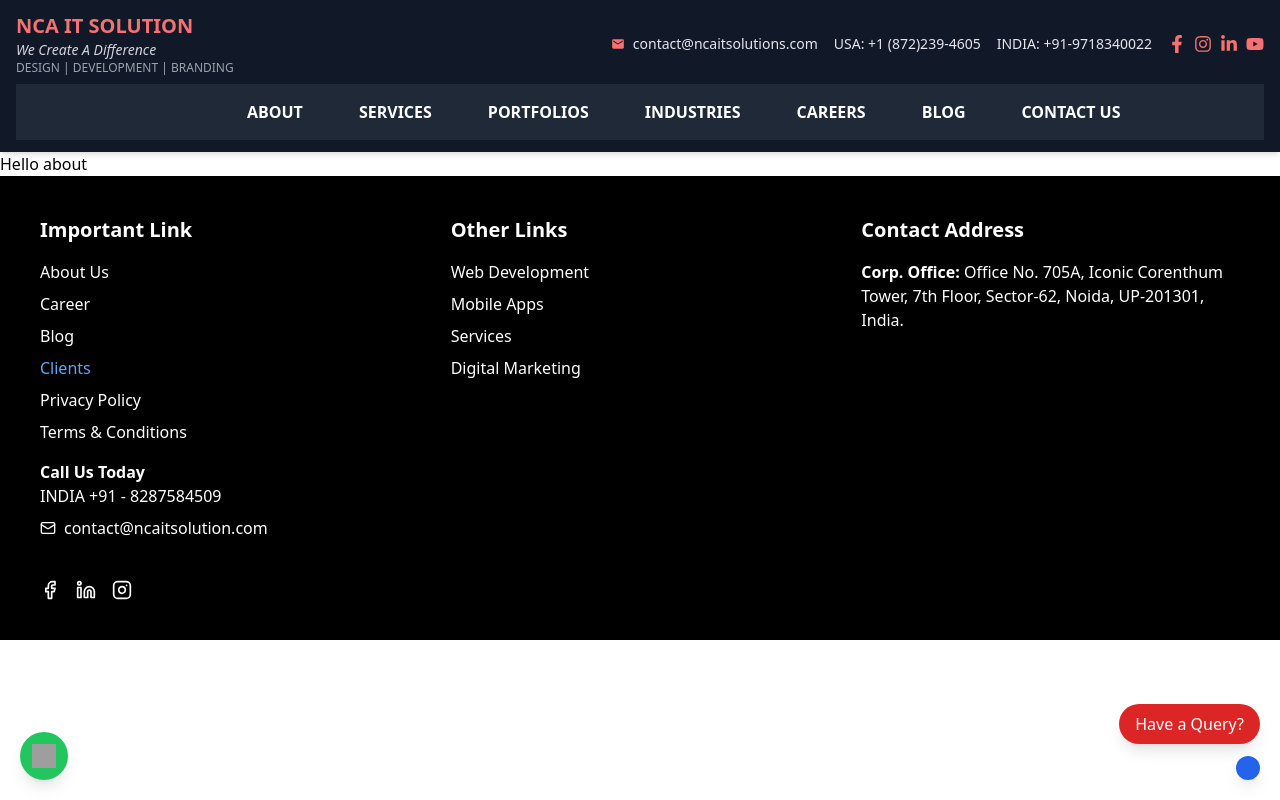
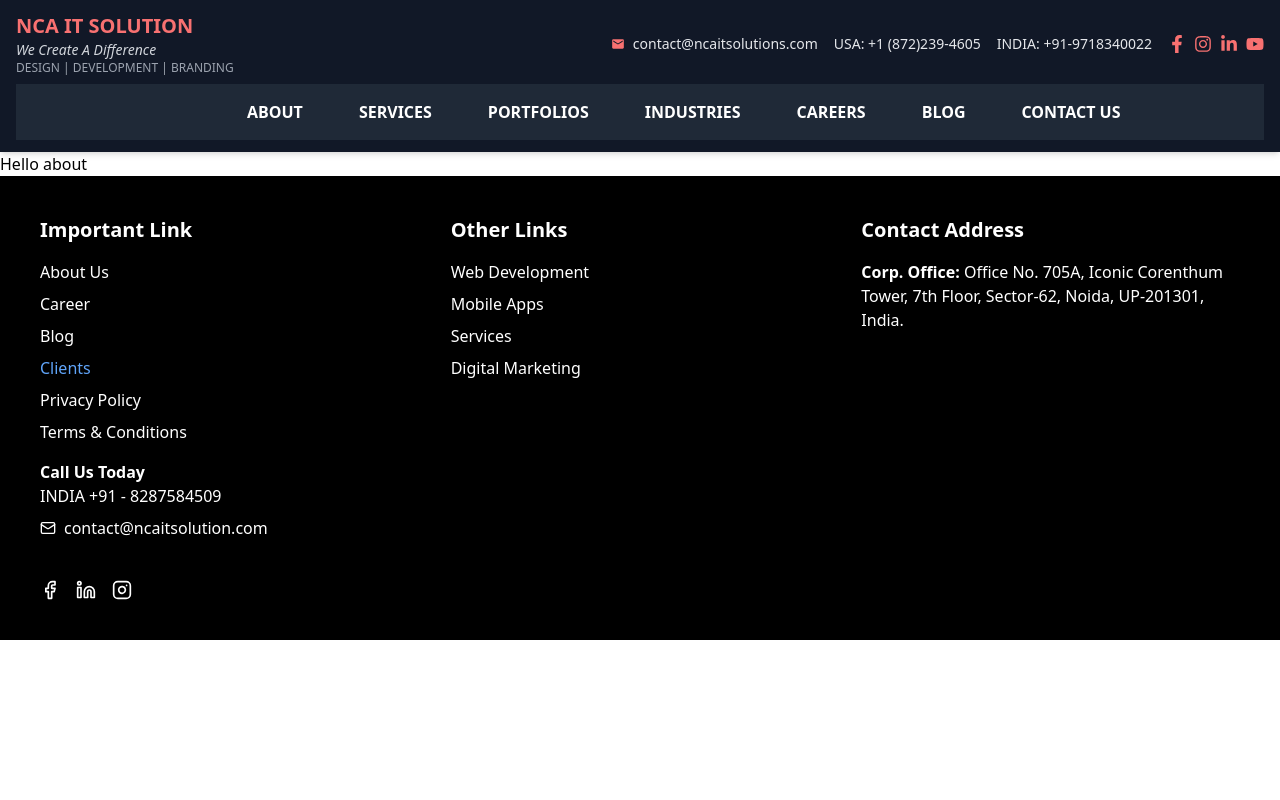
Before and after one commit to NcaItSolution/NCA_IT_SOLUTION_WEB, a React (Vite) app in the folder frontend/: page /about in a window 1280 px wide. Built offline with nearby package versions, Linux system fonts and the light colour scheme; grey boxes are pictures that could not be loaded.

Commit message:
changing in footer

```diff
--- a/frontend/src/components/Footer.jsx
+++ b/frontend/src/components/Footer.jsx
@@ -50,22 +50,7 @@ const Footer = () => {
                 <Instagram className="w-5 h-5 cursor-pointer hover:text-pink-500" />
             </div>
 
-            <div className="fixed bottom-5 right-5 flex flex-col items-end space-y-3">
-                <div className="bg-red-600 text-white px-4 py-2 rounded-full shadow-lg cursor-pointer">
-                    Have a Query?
-                </div>
-                <div className="bg-blue-600 text-white p-3 rounded-full shadow-lg cursor-pointer"></div>
-            </div>
 
-            <div className="fixed bottom-5 left-5">
-                <div className="bg-green-500 p-3 rounded-full shadow-lg cursor-pointer">
-                    <img
-                        src="http://upload.wikimedia.org/wikipedia/common/6/6b/whatsApp.svg"
-                        alt="whatsApp"
-                        className="w-6 h-6"
-                    />
-                </div>
-            </div>
         </footer>
     );
 };
```
